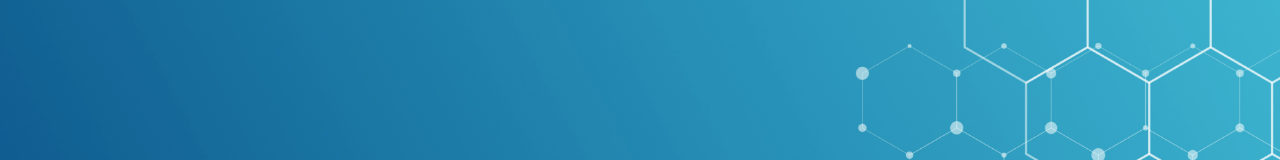
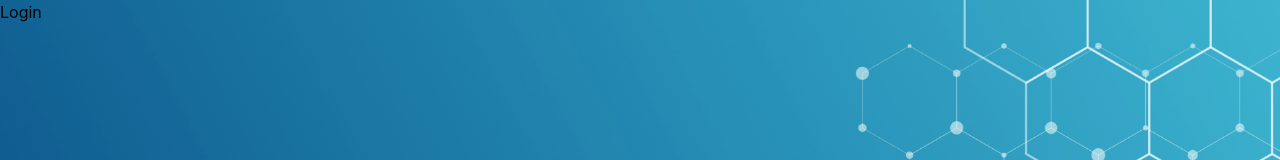
Before and after one commit to maryemjoudir/docpat-Frontend, a React (Vite) app: page /login in a window 1280 px wide. Before the commit this address had no page. Shown: the top 160 px of the page. Built offline with nearby package versions, Linux system fonts and the light colour scheme.

Commit message:
add globalComponent

```diff
--- a/index.html
+++ b/index.html
@@ -2,7 +2,7 @@
 <html lang="en">
   <head>
     <meta charset="UTF-8" />
-    <link rel="icon" type="image/svg+xml" href="/vite.svg" />
+    <link rel="icon" type="image/svg+xml" href="src/assets/images/logo.png" />
     <meta name="viewport" content="width=device-width, initial-scale=1.0" />
     <title>DocPat</title>
   </head>
--- /dev/null
+++ b/src/components/Login.tsx
@@ -0,0 +1,3 @@
+export default function Login(): JSX.Element {
+  return <div>Login</div>;
+}
--- /dev/null
+++ b/src/components/commons/GlobalComponent.tsx
@@ -0,0 +1,11 @@
+import { Outlet } from "react-router-dom";
+
+export function GlobalComponent(): JSX.Element {
+  return (
+    <div className="h-full w-full grid grid-cols-gridColmn overflow-hidden">
+      <div className="flex flex-col h-full overflow-y-auto">
+        <Outlet />
+      </div>
+    </div>
+  );
+}
--- a/src/router/index.tsx
+++ b/src/router/index.tsx
@@ -1,10 +1,13 @@
 import { Route, Routes } from "react-router-dom";
-import Test from "../components/Test";
+import { GlobalComponent } from "../components/commons/GlobalComponent";
+import Login from "../components/Login";
 
 export function Index() {
   return (
     <Routes>
-      <Route path="/" element={<Test />} />
+      <Route path="/" element={<GlobalComponent />}>
+        <Route path="login" element={<Login />} />
+      </Route>
     </Routes>
   );
 }
```
Also changed, not shown: src/assets/images/logo.png (added).
